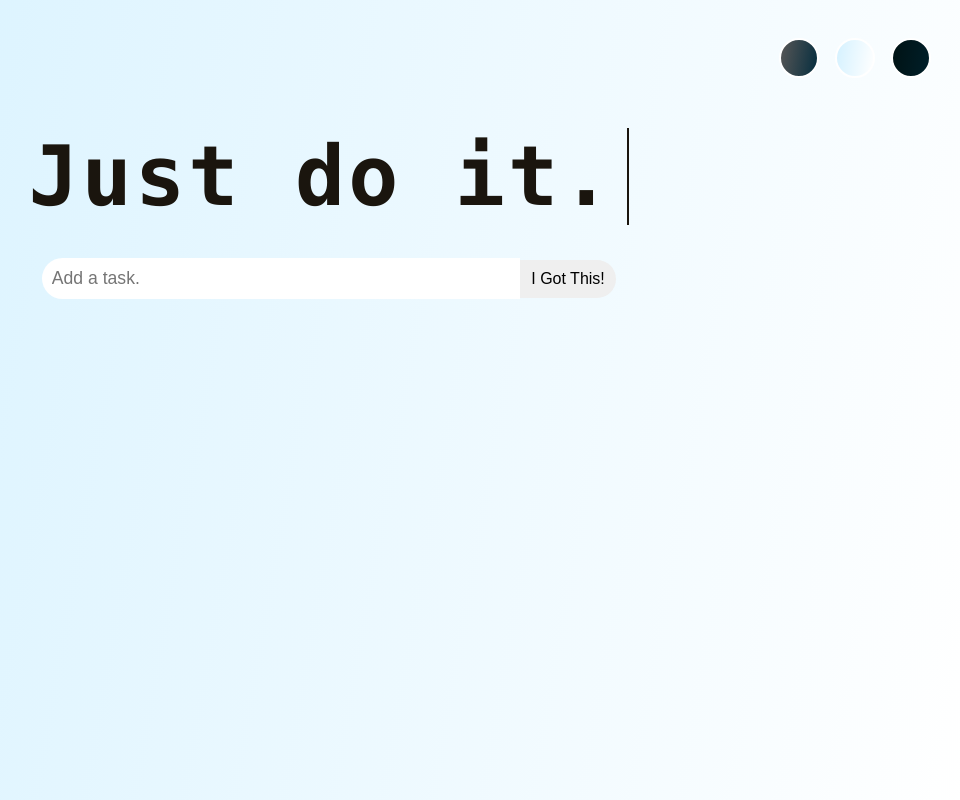
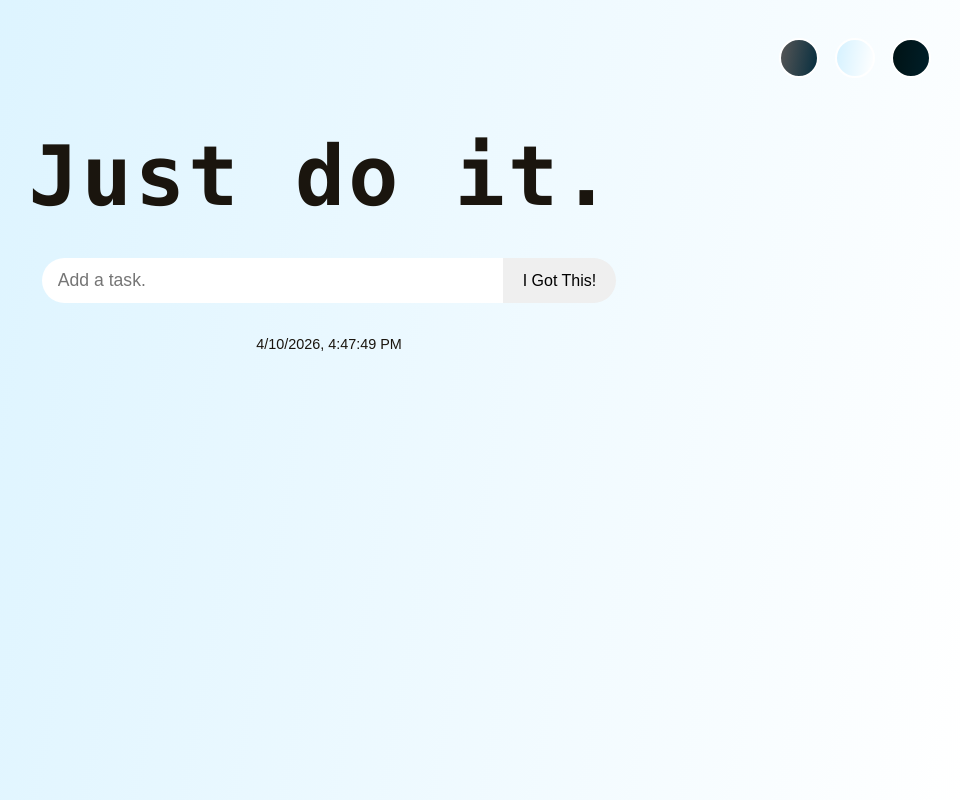
Before and after one commit to Tarik-AI-IOT/react-task-manager-with-theme-switcher, a React (Vite) app: page / in a window 1280 px wide. Shown: the whole page, without its empty margins (311-1271 px from the left). Built offline with nearby package versions, Linux system fonts and the light colour scheme.

Commit message:
formatted date

```diff
--- a/src/App.jsx
+++ b/src/App.jsx
@@ -5,6 +5,7 @@ import { themes } from './themes/themes';
 import { ThemeContext } from './context/ThemeContext';
 import Task from './components/Task/Task';
 import Tasklist from './components/TaskList/TaskList';
+import TimeZone from './components/Header/TimeZone';
 
 function App() {
     const [taskList, setTaskList] = useState([]);
@@ -27,6 +28,7 @@ function App() {
     <div>
       <Header />
       <Task handleSubmit={handleSubmit} inputTask={inputTask} setInputTask={setInputTask} />
+      <TimeZone />
       <Tasklist tasks={taskList} />
     </div>
 
--- /dev/null
+++ b/src/components/Header/TimeZone.jsx
@@ -0,0 +1,38 @@
+import { useState, useEffect } from "react";
+
+export default function TimeZone() {
+    const [currentTime, setCurrentTime] = useState(new Date());
+
+    useEffect(() => {
+        const timer = setInterval(() => {
+            setCurrentTime(new Date());
+        }, 1000);
+
+        return () => clearInterval(timer);
+    }, []);
+
+    const formattedTime = currentTime.toLocaleString('en-US', {
+        year: 'numeric',
+        month: 'numeric',
+        day: 'numeric',
+        hour: 'numeric',
+        minute: '2-digit',
+        second: '2-digit',
+        hour12: true
+    });
+
+    const style = {
+        container: {
+            display: 'flex',
+            justifyContent: 'center',
+            marginTop: '10px',
+            fontSize: '0.9rem',
+        }
+    };
+
+    return (
+        <div style={style.container}>
+            <p>{formattedTime}</p>
+        </div>
+    );
+}
--- a/src/components/Task/Task.jsx
+++ b/src/components/Task/Task.jsx
@@ -4,7 +4,7 @@ export default function Task({ handleSubmit, inputTask, setInputTask }) {
 const style = {
     form: {
         display: 'flex',
-        alignItems: 'center',
+        alignItems: 'stretch',
         justifyContent: 'center',
 
         margin: '20px auto',
@@ -15,19 +15,21 @@ const style = {
 
     },
     input: {
-        padding: '10px',
-        width: '500px',
+        flex: 1,
+        minWidth: 0,
+        padding: '12px 16px',
         borderRadius: '25px 0 0 25px',
         fontSize: '1.1rem',
         border: 'none',
         outline: 'none'
     },
     button: {
-        padding: '10px',
+        padding: '12px 20px',
         borderRadius: '0 25px 25px 0',
         fontSize: '1.0rem',
         border: 'none',
-        width: '100px',
+        width: 'auto',
+        whiteSpace: 'nowrap',
         cursor: 'pointer',
 }}
 
```
